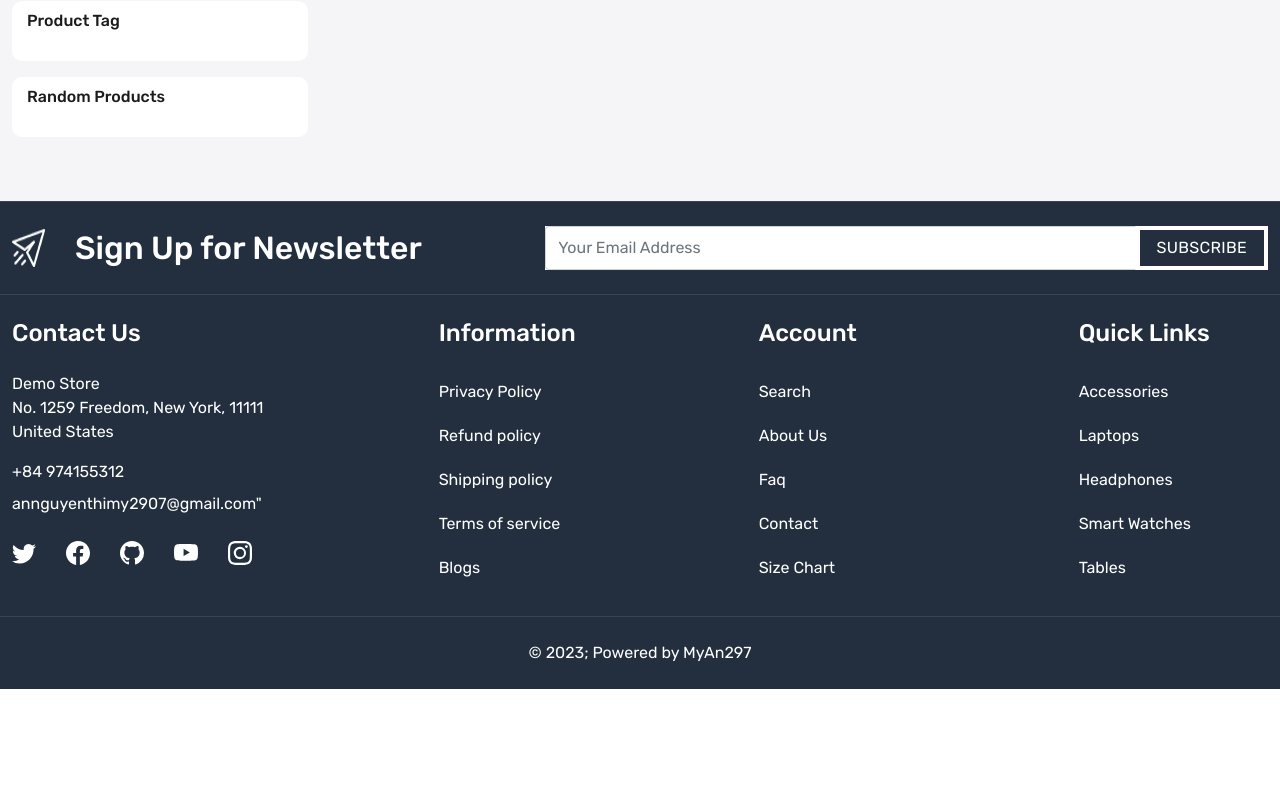
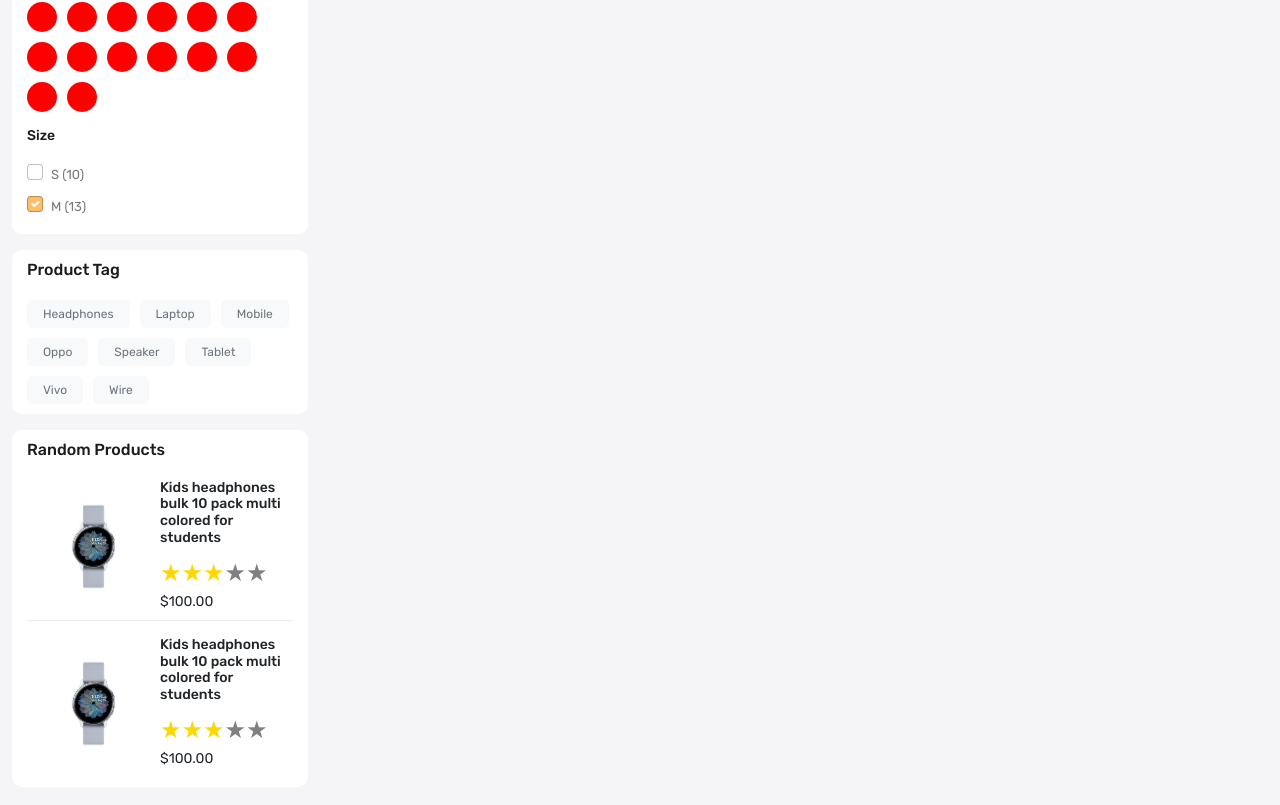
Before and after one commit to MyAn297/ECommerceApp_ReactJs, a React (Create React App) app: page /store in a window 1280 px wide. Shown: the part 855-1660 px from the top of the page. Before the commit the page ends 1544 px from the top, so only its background shows below. Built offline with nearby package versions, Linux system fonts and the light colour scheme.

Commit message:
filter-card

```diff
--- a/src/App.css
+++ b/src/App.css
@@ -428,3 +428,31 @@
   margin-bottom: 15px;
   margin-top: 15px;
 }
+
+.colors {
+  list-style-type: none;
+  display: flex;
+  flex-wrap: wrap;
+  gap: 10px;
+}
+
+.colors li {
+  width: 30px;
+  height: 30px;
+  background-color: red;
+  border-radius: 50%;
+}
+
+.product-tags .badge {
+  font-weight: 400;
+}
+
+.randon-products h5,
+.randon-products p {
+  font-size: 14px;
+  margin-bottom: 8px;
+}
+
+.randon-products:first-child {
+  border-bottom: 1px solid var(--color-ededed);
+}
--- a/src/pages/OurStore.js
+++ b/src/pages/OurStore.js
@@ -1,6 +1,7 @@
 import React from "react";
 import BreadCrumb from "../components/BreadCrumb";
 import Meta from "../components/Meta";
+import ReactStars from "react-rating-stars-component";
 
 function OurStore() {
   return (
@@ -53,34 +54,155 @@
                   </div>
                   <h5 className="sub-title">Price</h5>
                   <div className="d-flex align-items-center gap-10">
-                    <div class="form-floating mb-3 d-flex align-items-center">
-                      $
+                    <div class="form-floating mb-3 d-flex align-items-center gap-10">
+                      <span className="">$</span>
+                      <div>
                         <input
                           type="number"
                           class="form-control"
                           id="floatingInput"
                           placeholder="From"
                         />
-                      <label for="floatingInput">From</label>
                       </div>
-                    <div class="form-floating mb-3 d-flex align-items-center">
-                      $
+                    </div>
+                    <div class="form-floating mb-3 d-flex align-items-center gap-10">
+                      <span className="">$</span>
+                      <div>
                         <input
                           type="number"
                           class="form-control"
                           id="floatingInput1"
                           placeholder="To"
                         />
-                      <label for="floatingInput1">To</label>
+                      </div>
+                    </div>
+                  </div>
+                  <h5 className="sub-title">Colors</h5>
+                  <div className="">
+                    <ul className="colors ps-0">
+                      <li></li>
+                      <li></li>
+                      <li></li>
+                      <li></li>
+                      <li></li>
+                      <li></li>
+                      <li></li>
+                      <li></li>
+                      <li></li>
+                      <li></li>
+                      <li></li>
+                      <li></li>
+                      <li></li>
+                      <li></li>
+                    </ul>
+                  </div>
+                  <h5 className="sub-title">Size</h5>
+                  <div>
+                    <div className="form-check">
+                      <input
+                        className="form-check-input"
+                        type="checkbox"
+                        value=""
+                        id=""
+                      />
+                      <label className="form-check-lable" htmlFor="">
+                        S (10)
+                      </label>
+                    </div>
+                    <div className="form-check">
+                      <input
+                        className="form-check-input"
+                        type="checkbox"
+                        value=""
+                        id=""
+                        checked
+                      />
+                      <label className="form-check-lable" htmlFor="">
+                        M (13)
+                      </label>
                     </div>
                   </div>
                 </div>
               </div>
               <div className="filter-card mb-3">
                 <h3 className="filter-title">Product Tag</h3>
+                <div>
+                  <div className="product-tags d-flex flex-wrap align-items-center gap-10">
+                    <span className="badge bg-light text-secondary rounded-3 py-2 px-3">
+                      Headphones
+                    </span>
+                    <span className="badge bg-light text-secondary rounded-3 py-2 px-3">
+                      Laptop
+                    </span>
+                    <span className="badge bg-light text-secondary rounded-3 py-2 px-3">
+                      Mobile
+                    </span>
+                    <span className="badge bg-light text-secondary rounded-3 py-2 px-3">
+                      Oppo
+                    </span>
+                    <span className="badge bg-light text-secondary rounded-3 py-2 px-3">
+                      Speaker
+                    </span>
+                    <span className="badge bg-light text-secondary rounded-3 py-2 px-3">
+                      Tablet
+                    </span>
+                    <span className="badge bg-light text-secondary rounded-3 py-2 px-3">
+                      Vivo
+                    </span>
+                    <span className="badge bg-light text-secondary rounded-3 py-2 px-3">
+                      Wire
+                    </span>
+                  </div>
+                </div>
               </div>
               <div className="filter-card mb-3">
                 <h3 className="filter-title">Random Products</h3>
+                <div>
+                  <div className="randon-products mb-3 d-flex">
+                    <div className="w-50">
+                      <img
+                        src="images/watch.jpg"
+                        className="img-fluid"
+                        alt="watch"
+                      />
+                    </div>
+                    <div className="w-50">
+                      <h5>
+                        Kids headphones bulk 10 pack multi colored for students
+                      </h5>
+                      <ReactStars
+                        count={5}
+                        size={24}
+                        value={3}
+                        edit={false}
+                        activeColor="#ffd700"
+                      />
+                      <p className="price">$100.00</p>
+                    </div>
+                  </div>
+                  <div className="randon-products d-flex">
+                    <div className="w-50">
+                      <img
+                        src="images/watch.jpg"
+                        className="img-fluid"
+                        alt="watch"
+                      />
+                    </div>
+                    <div className="w-50">
+                      <h5>
+                        Kids headphones bulk 10 pack multi colored for students
+                      </h5>
+                      <ReactStars
+                        count={5}
+                        size={24}
+                        value={3}
+                        edit={false}
+                        activeColor="#ffd700"
+                      />
+                      <p className="price">$100.00</p>
+                    </div>
+                  </div>
+                </div>
               </div>
             </div>
             <div className="col-9"></div>
```
Lines whose indentation alone changed are shown as unchanged.
